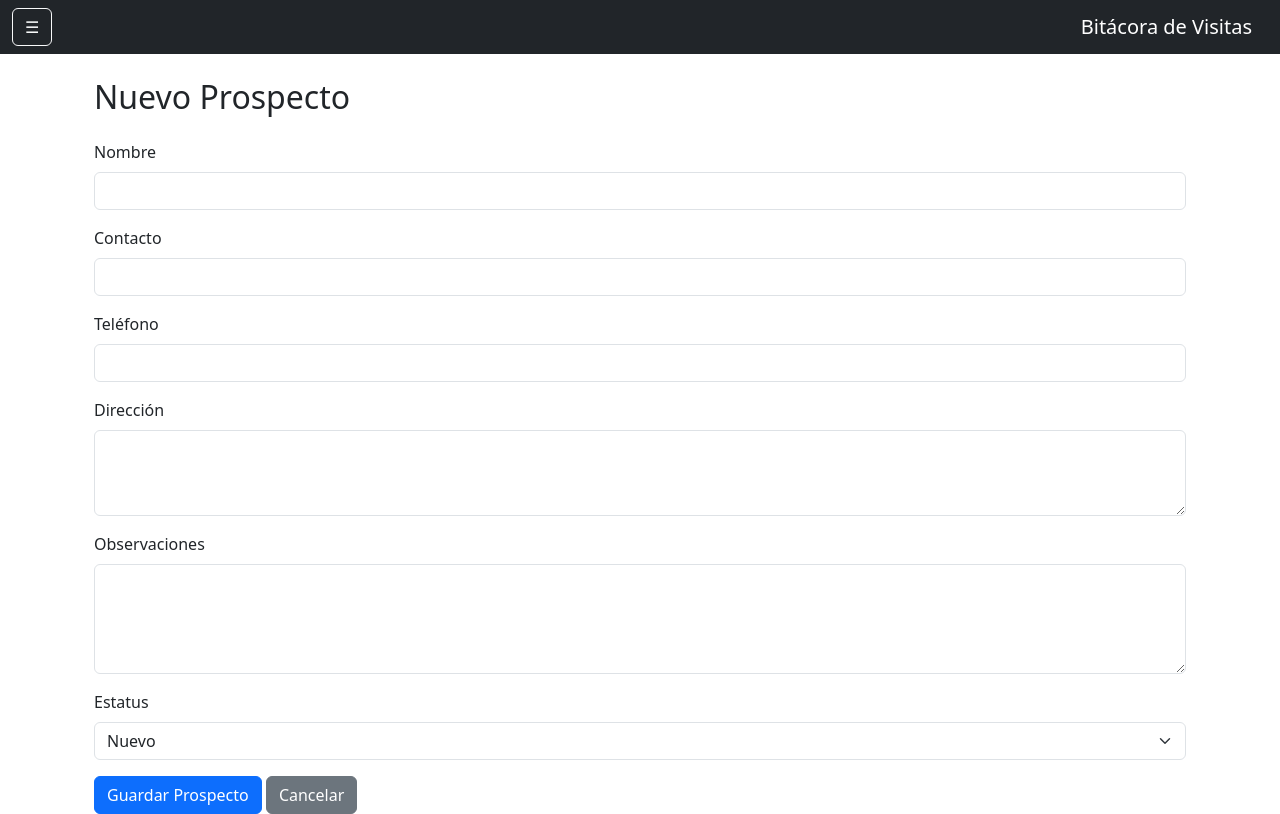
After one commit to urieltsuki/VISITAS_BYAPPLE, a Flask app: page /prospectos/nuevo in a window 1280 px wide. The commit adds this page. Run offline with Flask 3, Linux system fonts and the light colour scheme; the visitor is signed in with stand-in values (Sample User, id 1).

Commit message:
se agregan prospectos al menu

```diff
--- a/app.py
+++ b/app.py
@@ -14,7 +14,7 @@ from sqlalchemy import or_
 from werkzeug.security import check_password_hash
 
 from models import db
-from models import Usuario, Cliente, Visita, Objetivo
+from models import Usuario, Cliente, Visita, Objetivo, Prospecto
 
 import os
 from werkzeug.utils import secure_filename
@@ -1142,6 +1142,70 @@ def eliminar_objetivo(id):
     return redirect('/objetivos')
 
 
+
+@app.route('/prospectos')
+@login_required
+def prospectos():
+
+    if current_user.rol in ['admin', 'supervisor']:
+
+        prospectos = Prospecto.query.order_by(
+            Prospecto.fecha_registro.desc()
+        ).all()
+
+    else:
+
+        prospectos = Prospecto.query.filter_by(
+            usuario_id=current_user.id
+        ).order_by(
+            Prospecto.fecha_registro.desc()
+        ).all()
+
+    return render_template(
+        'prospectos.html',
+        prospectos=prospectos
+    )
+
+@app.route(
+    '/prospectos/nuevo',
+    methods=['GET', 'POST']
+)
+@login_required
+def nuevo_prospecto():
+
+    if request.method == 'POST':
+
+        prospecto = Prospecto(
+
+            nombre=request.form['nombre'],
+
+            contacto=request.form['contacto'],
+
+            telefono=request.form['telefono'],
+
+            direccion=request.form['direccion'],
+
+            observaciones=request.form['observaciones'],
+
+            estatus=request.form['estatus'],
+
+            usuario_id=current_user.id
+        )
+
+        db.session.add(
+            prospecto
+        )
+
+        db.session.commit()
+
+        return redirect('/prospectos')
+
+    return render_template(
+        'nuevo_prospecto.html'
+    )
+
+
+
 UPLOAD_FOLDER = 'uploads'
 
 app.config[
@@ -1150,10 +1214,6 @@ app.config[
 
 
 app.config['UPLOAD_FOLDER'] = UPLOAD_FOLDER
-
-with app.app_context():
-    db.create_all()
-
 
 from models import Usuario
 
--- a/templates/base.html
+++ b/templates/base.html
@@ -66,119 +66,71 @@
         <div class="offcanvas-body">
 
     <div class="text-center mb-3">
-
-                <strong>
-                    {{ current_user.nombre }}
-                </strong>
-
-                <br>
-
-                <small class="text-muted">
-                    {{ current_user.rol }}
-                </small>
-
+        <strong>{{ current_user.nombre }}</strong><br>
+        <small class="text-muted">{{ current_user.rol }}</small>
     </div>
 
     <hr>
 
     <!-- Dashboard -->
-            <a href="/dashboard"
-               class="btn btn-outline-primary w-100 mb-2">
-
+    <a href="/dashboard" class="btn btn-outline-primary w-100 mb-2">
         Dashboard
-
     </a>
 
-            <!-- Clientes -->
+    <!-- Menú Administrador -->
     {% if current_user.rol == 'admin' %}
 
-            <a href="/clientes"
-               class="btn btn-outline-secondary w-100 mb-2">
-
+    <a href="/clientes" class="btn btn-outline-secondary w-100 mb-2">
         Administración Clientes
-
     </a>
 
-            {% endif %}
-
-            <!-- Usuarios -->
-            {% if current_user.rol == 'admin' %}
-
-            <a href="/usuarios"
-               class="btn btn-outline-secondary w-100 mb-2">
-
+    <a href="/usuarios" class="btn btn-outline-secondary w-100 mb-2">
         Administración Usuarios
-
     </a>
 
-            {% endif %}
-
-            <!-- Objetivos -->
-            {% if current_user.rol == 'admin' %}
-
-            <a href="/objetivos"
-               class="btn btn-outline-secondary w-100 mb-2">
-
+    <a href="/objetivos" class="btn btn-outline-secondary w-100 mb-2">
         Administración Objetivos
-
     </a>
 
     {% endif %}
 
     <!-- Reportes -->
     {% if current_user.rol in ['admin', 'supervisor'] %}
-
-            <a href="/reportes"
-               class="btn btn-outline-secondary w-100 mb-2">
-
+    <a href="/reportes" class="btn btn-outline-secondary w-100 mb-2">
         Reportes
-
     </a>
-
     {% endif %}
 
     <!-- Nueva Visita -->
-            <a href="/visitas"
-               class="btn btn-outline-secondary w-100 mb-2">
+    <a href="/visitas" class="btn btn-outline-secondary w-100 mb-2">
+        Nueva Visita
+    </a>
 
-                Nueva Visita
-
+    <!-- Nuevo Prospecto -->
+    <a href="/prospectos" class="btn btn-outline-secondary w-100 mb-2">
+        Prospectos
     </a>
 
     <!-- Próximas Visitas -->
     {% if current_user.rol == 'vendedor' %}
-
-            <a href="/mis_proximas_visitas"
-               class="btn btn-outline-secondary w-100 mb-2">
-
+    <a href="/mis_proximas_visitas" class="btn btn-outline-secondary w-100 mb-2">
         Mis Próximas Visitas
-
     </a>
-
     {% endif %}
 
     <!-- Historial -->
-            <a href="/historial_visitas"
-               class="btn btn-outline-secondary w-100 mb-2">
-
+    <a href="/historial_visitas" class="btn btn-outline-secondary w-100 mb-2">
         Historial Visitas
-
     </a>
 
     <!-- Cambiar Contraseña -->
-            <a href="/cambiar_password"
-               class="btn btn-outline-secondary w-100 mb-2">
-
+    <a href="/cambiar_password" class="btn btn-outline-secondary w-100 mb-2">
         Cambiar Contraseña
-
     </a>
 
     <!-- Cerrar sesión -->
-            <a href="/logout"
-               class="btn btn-outline-danger w-100">
-
+    <a href="/logout" class="btn btn-outline-danger w-100">
         Cerrar Sesión
-
     </a>
 
 </div>
--- /dev/null
+++ b/templates/nuevo_prospecto.html
@@ -0,0 +1,86 @@
+{% extends 'base.html' %}
+
+{% block contenido %}
+
+<div class="container mt-4">
+
+    <h2 class="mb-4">Nuevo Prospecto</h2>
+
+    <form method="POST">
+
+        <div class="mb-3">
+            <label for="nombre" class="form-label">Nombre</label>
+            <input
+                type="text"
+                class="form-control"
+                id="nombre"
+                name="nombre"
+                required>
+        </div>
+
+        <div class="mb-3">
+            <label for="contacto" class="form-label">Contacto</label>
+            <input
+                type="text"
+                class="form-control"
+                id="contacto"
+                name="contacto">
+        </div>
+
+        <div class="mb-3">
+            <label for="telefono" class="form-label">Teléfono</label>
+            <input
+                type="text"
+                class="form-control"
+                id="telefono"
+                name="telefono">
+        </div>
+
+        <div class="mb-3">
+            <label for="direccion" class="form-label">Dirección</label>
+            <textarea
+                class="form-control"
+                id="direccion"
+                name="direccion"
+                rows="3"></textarea>
+        </div>
+
+        <div class="mb-3">
+            <label for="observaciones" class="form-label">Observaciones</label>
+            <textarea
+                class="form-control"
+                id="observaciones"
+                name="observaciones"
+                rows="4"></textarea>
+        </div>
+
+        <div class="mb-3">
+            <label for="estatus" class="form-label">Estatus</label>
+            <select
+                class="form-select"
+                id="estatus"
+                name="estatus">
+
+                <option value="Nuevo" selected>Nuevo</option>
+                <option value="Visitado">Visitado</option>
+                <option value="Cotizado">Cotizado</option>
+                <option value="Negociacion">Negociación</option>
+                <option value="Convertido">Convertido</option>
+                <option value="Perdido">Perdido</option>
+
+            </select>
+        </div>
+
+        <button type="submit" class="btn btn-primary">
+            Guardar Prospecto
+        </button>
+
+        <a href="{{ url_for('prospectos') }}" class="btn btn-secondary">
+            Cancelar
+        </a>
+
+    </form>
+
+</div>
+
+{% endblock %}
```
Also changed, not shown: models.py (+52 -0 lines), templates/prospectos.html (added, +49 -0 lines), instance/bitacora.db. Lines whose indentation alone changed are shown as unchanged.
